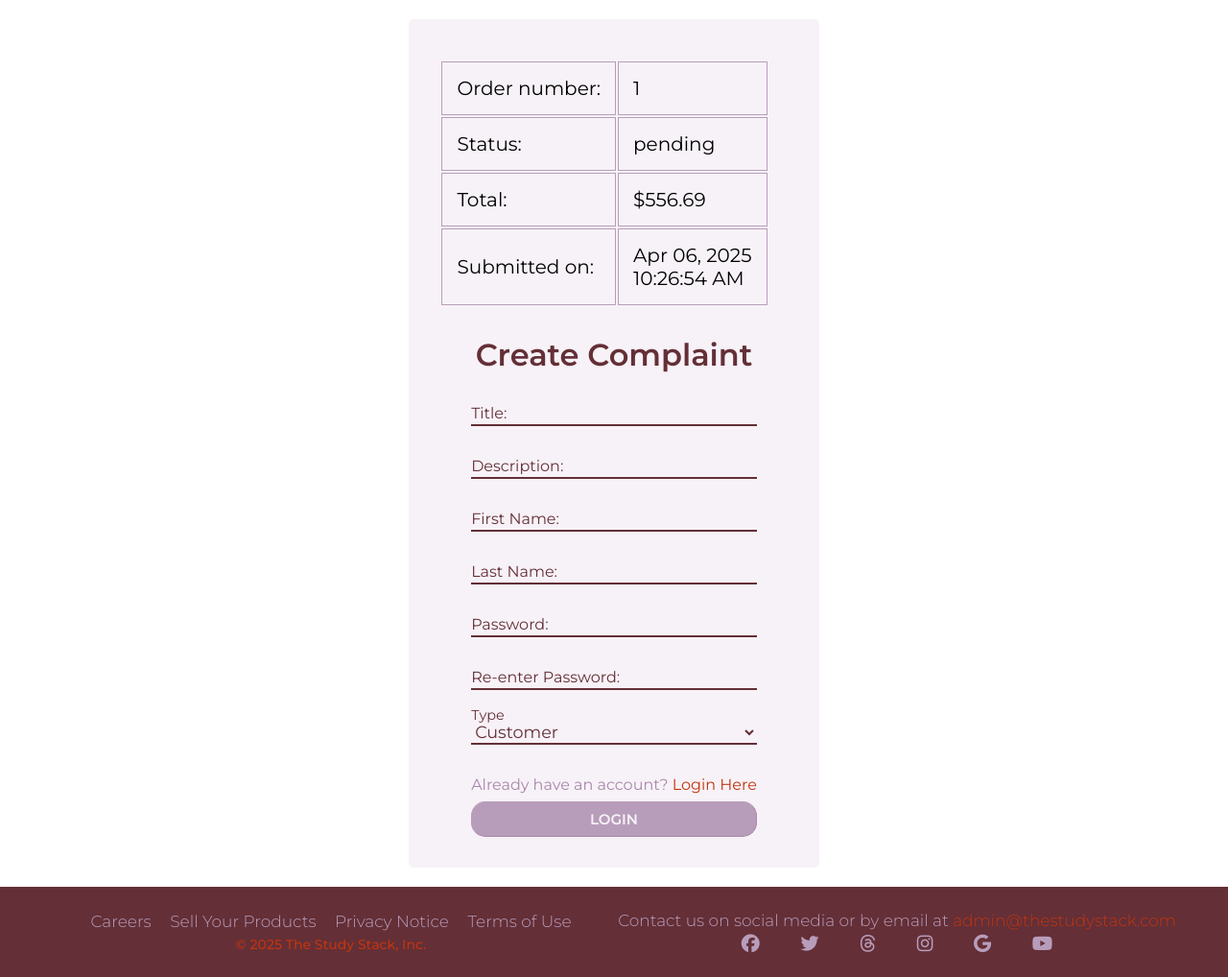
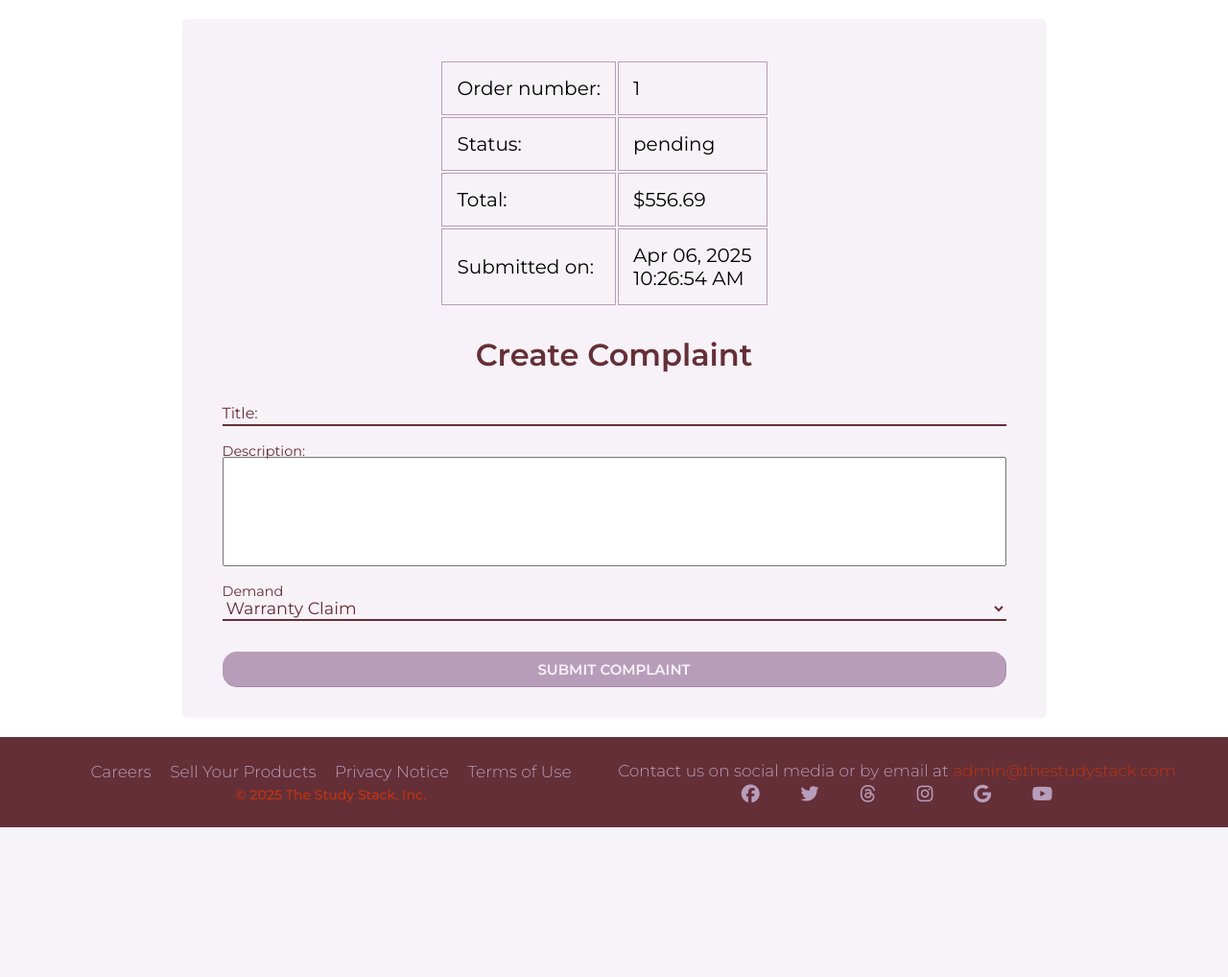
Before and after one commit to emott13/CSET_Final_Spring2025, a Flask app: page /complaint/1 in a window 1280 px wide. Shown: the part 125-1143 px from the top of the page at 96% size. After the commit the page ends 987 px from the top, so only its background shows below. Run offline with Flask 3, Linux system fonts and the light colour scheme; a user stored in the database is signed in; data comes from the database, SQL or seed files in the repository; both versions use the stored data as it was after the commit; parts of the project's set-up code (start-up, migrations or seed data) failed here and were passed over; some libraries are stand-ins or nearby versions; some web fonts are replaced.

Commit message:
User can now create complaints

```diff
--- a/complaint/complaint.py
+++ b/complaint/complaint.py
@@ -1,11 +1,43 @@
-from flask import Blueprint, render_template
+from flask import Blueprint, render_template, request, redirect, url_for
+from flask_login import current_user, login_required
 from sqlalchemy import text
 from extensions import conn, dict_db_data
 
 complaint_bp = Blueprint('complaint', __name__, static_folder='static_complaint', template_folder='templates_complaint')
 
-@complaint_bp.route('/complaint/<int:orderId>')
+@complaint_bp.route('/complaint/<int:orderId>', methods=["GET", "POST"])
+@login_required
 def complaint(orderId):
     order = dict_db_data("orders", f"WHERE order_id = {orderId}")[0]
-    demands = conn.execute(text("SHOW COLUMNS FROM complaints LIKE 'demand'"))
-    return render_template("complaint.html", order=order)
+    demands = sql_enum_list(
+        conn.execute(text("SHOW COLUMNS FROM complaints LIKE 'demand'")).all()[0][1]
+    )
+    title = request.form.get("title")
+    desc = request.form.get("description")
+    demand = request.form.get("demand")
+    error = request.args.get("error")
+    success = request.args.get("success")
+
+    if request.method == "POST":
+        try:
+            conn.execute(text("INSERT INTO complaints (submitted_by, "
+                "title, description, demand, status, order_id)"
+                "VALUES (:submitted_by, :title, :desc, :demand, " \
+                "'pending', :order_id)"),
+                {'submitted_by': current_user.email, 'title': title,
+                'desc': desc, 'demand': demand, 'order_id': orderId})
+            conn.commit()
+            success = "Success. Complaint successfully submitted"
+        except Exception as e:
+            print("\n" + str(e) + "\n")
+            return redirect(url_for("complaint.complaint", orderId=orderId, error="Error"))
+
+    return render_template("complaint.html", orderId=orderId, order=order, demands=demands, error=error, success=success)
+
+
+
+def sql_enum_list(enum: str) -> list:
+    arr = []
+    for item in enum[5:-1].split(','):
+        arr.append(item.replace("'", ""))
+    return arr
--- a/complaint/templates_complaint/complaint.html
+++ b/complaint/templates_complaint/complaint.html
@@ -1,5 +1,10 @@
 <link rel="stylesheet" href="../../static/styles/styles.css">
 <link rel="stylesheet" href="../../static_order/order.css">
+<script defer>
+    // prevents sending another POST request on refresh
+    if (window.history.replaceState)
+        window.history.replaceState( null, null, window.location.href );
+</script>
 {% extends 'base.html' %}
 {% block body %}
 <div class="full-height container">
@@ -36,58 +41,31 @@
             {% endautoescape %}
         {% endif %}
 
-        <form class="login-form space" action="/register" method="post">
+        <form class="login-form space" action="{{url_for('complaint.complaint', orderId=orderId)}}" method="post">
             <div class="input-row">
                 <div class="fancy-input full-width">
-                    <input class="full-width" type="text" name="title" placeholder="" required />
+                    <input class="full-width" type="text" name="title" maxlength="50" placeholder="" required />
                     <label for="title">Title:</label>
                 </div>
             </div>
             <div class="input-row">
                 <div class="fancy-input full-width">
-                    <input class="full-width" type="text" name="description" placeholder="" required />
-                    <label for="description">Description:</label>
+                    <textarea class="full-width complaint-desc" type="text" name="description" maxlength="500" rows="7" cols="100" placeholder="" required></textarea>
+                    <label class="label-shown" for="description">Description:</label>
                 </div>
             </div>
             <div class="input-row">
                 <div class="fancy-input full-width">
-                    <input class="full-width" type="text" name="first_name" placeholder="" required />
-                    <label for="first_name">First Name:</label>
+                    <select class="full-width" for="demand" name="demand">
+                        {% for demand in demands %}
+                            <option value="{{demand}}" selected>{{demand.title()}}</option>
+                        {% endfor %}
+                    </select>
+                    <input class="full-width" style="display: none">
+                    <label class="label-shown" for="demand">Demand</label>
                 </div>
             </div>
-            <div class="input-row">
-                <div class="fancy-input full-width">
-                    <input class="full-width" type="text" name="last_name" placeholder="" required />
-                    <label for="last_name">Last Name:</label>
-                </div>
-            </div>
-            <div class="input-row">
-                <div class="fancy-input full-width">
-                    <input class="full-width" type="password" name="password" placeholder="" required />
-                    <label for="password">Password:</label>
-                </div>
-            </div>
-            <div class="input-row">
-                <div class="fancy-input full-width">
-                    <input class="full-width" type="password" name="re-password" placeholder="" required />
-                    <label for="re-password">Re-enter Password:</label>
-                </div>
-            </div>
-            <div class="input-row">
-                <div class="fancy-input full-width">
-                    <select class="full-width" for="type" name="type">
-                        <option value="customer" selected>Customer</option>
-                        <option value="vendor">Vendor</option>
-                        {% if isAdmin %}
-                            <option value="admin">Admin</option>
-                        {% endif %}
-                    </select>
-                    <input class="full-width" style="display: none">
-                    <label class="label-shown" for="type">Type</label>
-                </div>
-            </div>
-            <p class="to-register">Already have an account? <a href="{{url_for('login.login')}}">Login Here</a></p>
-            <button class="btn" type="submit">Login</button>
+            <button class="btn" type="submit">Submit Complaint</button>
         </form>
     </div>
 </div>
--- a/static/styles/styles.css
+++ b/static/styles/styles.css
@@ -614,3 +614,11 @@ h1 {
 }
 
 /* PRODUCT MANAGE END */
+
+/* COMPLAINT START */
+
+.complaint-desc {
+    resize: none;
+}
+
+/* COMPLAINT END */
```
Also changed, not shown: scripts/cset_155_180_database.sql.
